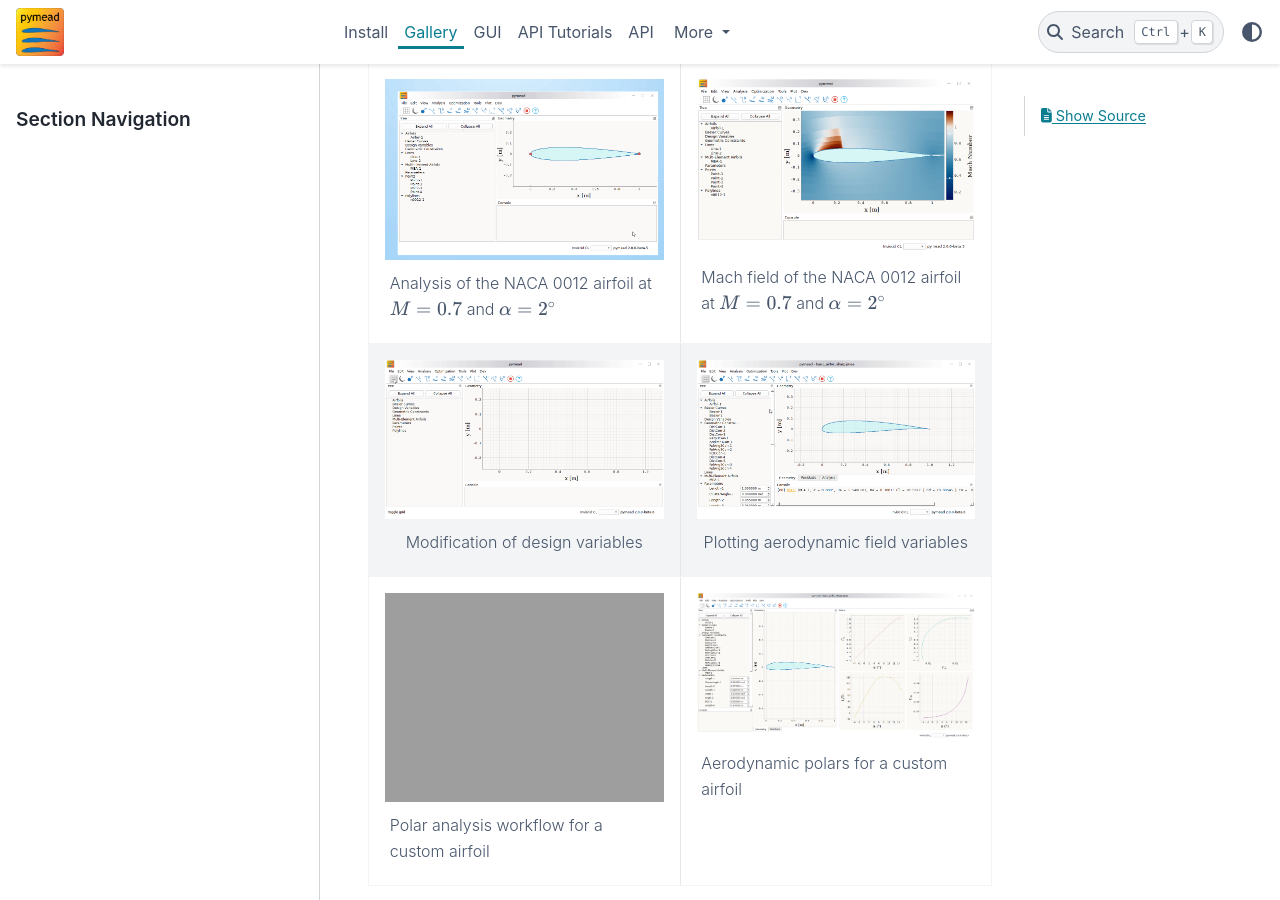
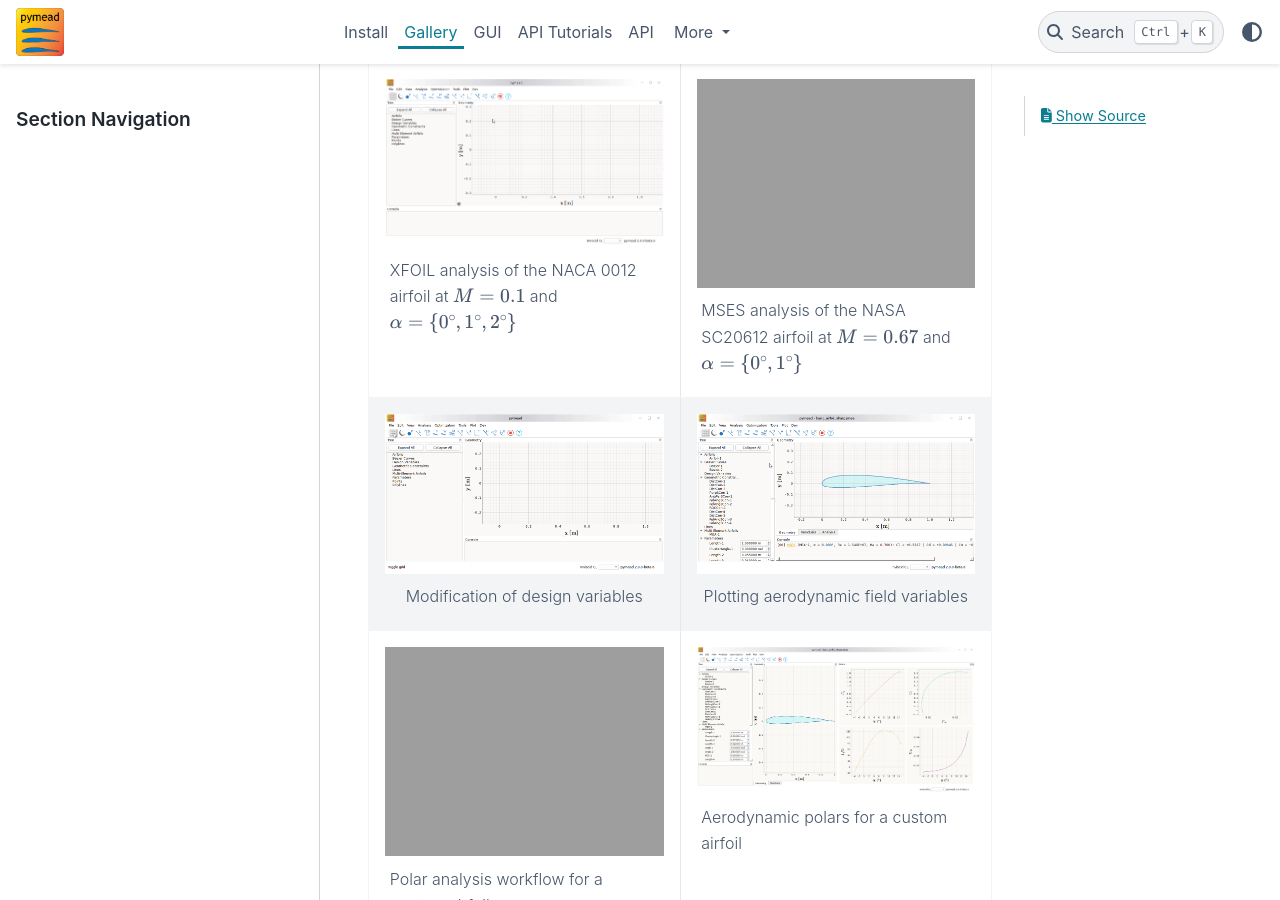
Before and after one commit to mlau154/pymead, a Sphinx documentation site: the page built from docs/source/gallery.rst, in a window 1280 px wide and 900 px high, scrolled down 475 px. Built offline with Sphinx 7.4.7 and the PyData theme 0.15.4, drawn with Linux system fonts in a browser that asks for light colours.

Commit message:
Updated docs and README.md

```diff
--- a/docs/source/gallery.rst
+++ b/docs/source/gallery.rst
@@ -19,17 +19,17 @@ Click on any image to zoom. Press the "back" button to return to the gallery.
 
           Customization of the GUI
 
-   * - .. figure:: images/n0012_analysis_dark.*
+   * - .. figure:: images/n0012_analysis_xfoil_dark.*
           :width: 100%
           :class: only-dark
 
-          Analysis of the NACA 0012 airfoil at :math:`M=0.7` and :math:`\alpha=2^\circ`
+          XFOIL analysis of the NACA 0012 airfoil at :math:`M=0.1` and :math:`\alpha=\{0^\circ,1^\circ,2^\circ\}`
 
-     - .. figure:: images/n0012_mach_field_dark.*
+     - .. figure:: images/sc20612_analysis_dark.*
           :width: 100%
           :class: only-dark
 
-          Mach field of the NACA 0012 airfoil at :math:`M=0.7` and :math:`\alpha=2^\circ`
+          MSES analysis of the NASA SC20612 airfoil at :math:`M=0.67` and :math:`\alpha=\{0^\circ,1^\circ\}`
 
    * - .. figure:: images/desvar_mod_dark.*
           :width: 100%
@@ -71,17 +71,17 @@ Click on any image to zoom. Press the "back" button to return to the gallery.
 
           Customization of the GUI
 
-   * - .. figure:: images/n0012_analysis_light.*
+   * - .. figure:: images/n0012_analysis_xfoil_light.*
           :width: 100%
           :class: only-light
 
-          Analysis of the NACA 0012 airfoil at :math:`M=0.7` and :math:`\alpha=2^\circ`
+          XFOIL analysis of the NACA 0012 airfoil at :math:`M=0.1` and :math:`\alpha=\{0^\circ,1^\circ,2^\circ\}`
 
-     - .. figure:: images/n0012_mach_field_light.*
+     - .. figure:: images/sc20612_analysis_light.*
           :width: 100%
           :class: only-light
 
-          Mach field of the NACA 0012 airfoil at :math:`M=0.7` and :math:`\alpha=2^\circ`
+          MSES analysis of the NASA SC20612 airfoil at :math:`M=0.67` and :math:`\alpha=\{0^\circ,1^\circ\}`
 
    * - .. figure:: images/desvar_mod_light.*
           :width: 100%
```
Also changed, not shown: README.md (+5 -3 lines), docs/source/images/n0012_analysis_xfoil_dark.gif (added), docs/source/images/n0012_analysis_xfoil_light.gif (added), 2 other files.
